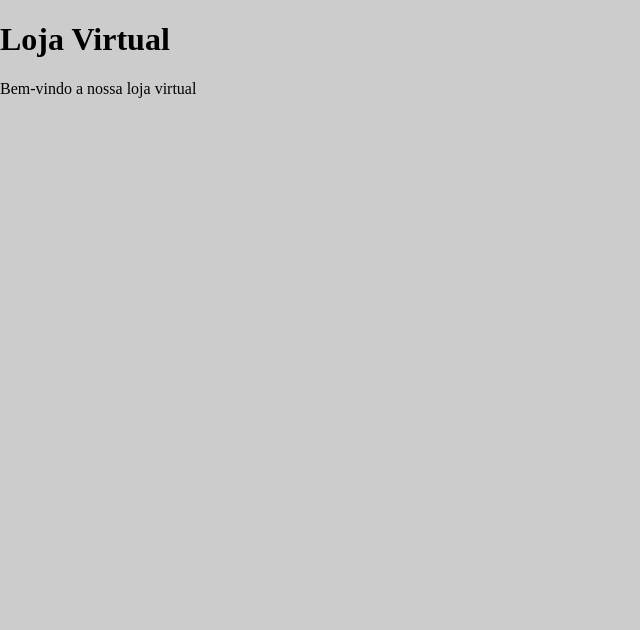
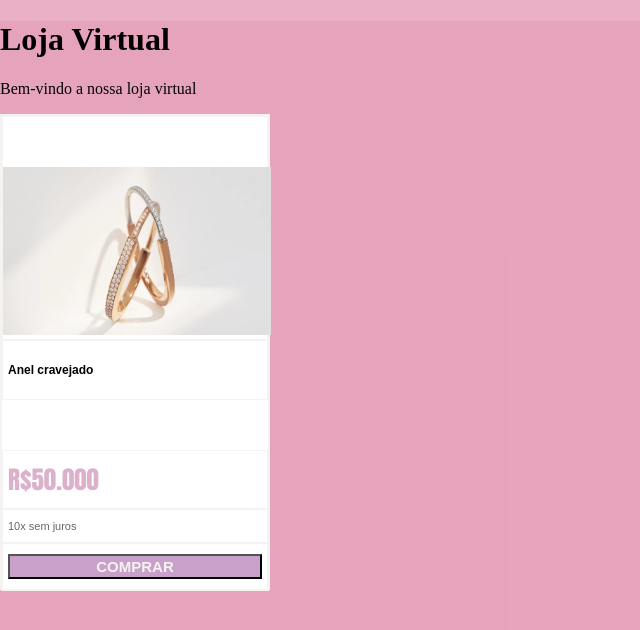
Before and after one commit to daniribeiro16/PWIA, a plain HTML site: page index.html in a window 1280 px wide. Shown: the whole page, without its empty margins (0-640 px from the left). Drawn offline with Linux system fonts and the light colour scheme.

Commit message:
criação da loja virtual

```diff
--- a/estilo.css
+++ b/estilo.css
@@ -1,10 +1,52 @@
 div{
-    border: 1px solid #FF0000;
+    border: 1px solid #f5f2f2;
 }
 
 html,body{
     margin: 0;
     padding: 0;
     height: 100%;
-    background-color: #cccccc;
+    background-color: #e6a3bcda;
 }
+.card{
+    width: 268px;
+   height: 474px;
+   background-color: #ffffff;
+}
+.img-card{
+    width: 268px;
+    height: 168px;
+    margin-top: 50px;
+}
+.descricao{
+    font-size: 12px;
+    font-family: Arial;
+    font-weight: bold;
+    padding: 10px 5px;
+    margin-bottom: 50px;
+
+}
+.preco{
+    font-size: 25px;
+    font-family: Impact;
+    color:#dbb1cb;
+    padding: 10px 5px;
+}
+.pagamento{
+    color: #666;
+    font-family: Arial;
+    padding: 10px 5px;
+    font-size: 11px;
+}
+.button-card{
+    background-color: #c9a0ca;
+    color: #f5f2f2;
+    font-weight: bold;
+    width: 100%;
+    height: 25px;
+    font-size: 15px;
+    text-align: center;
+}
+.botao-comprar{
+    padding: 10px 5px;
+}
--- a/index.html
+++ b/index.html
@@ -12,5 +12,31 @@
     <p>
         Bem-vindo a nossa loja virtual
     </p>
+
+    <div class="card">
+
+
+    <div>
+        <div>
+            <img class="img-card" src="anel 1.webp"> </img>
+        </div>
+
+        <div class="descricao">
+            <p>Anel cravejado </p>
+        </div>
+
+        <div class="preco">
+            R$50.000
+        </div>
+        <div class="pagamento">
+            10x sem juros
+        </div>
+
+        <div class="botao-comprar bv ">
+            <button class="button-card">COMPRAR</button>
+        </div>
+
+
+    </div>
 </body>
 </html>
```
